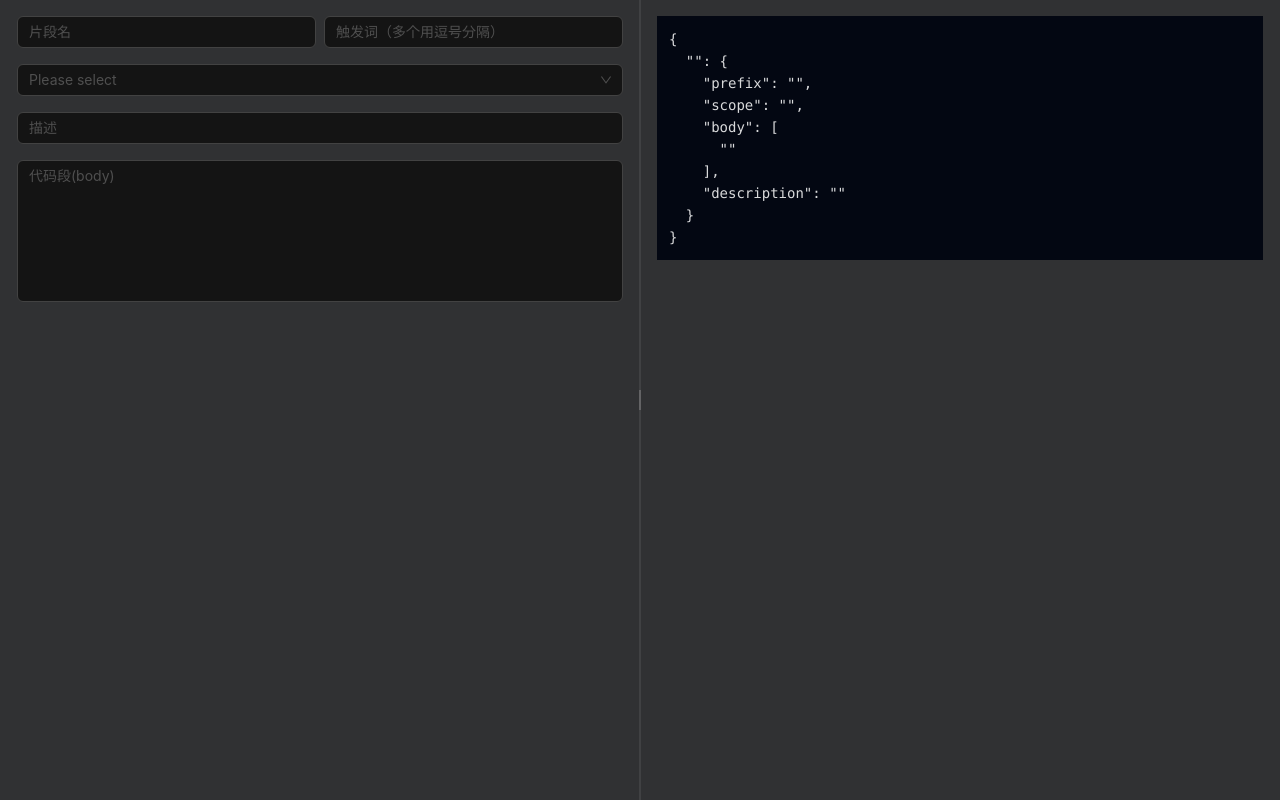
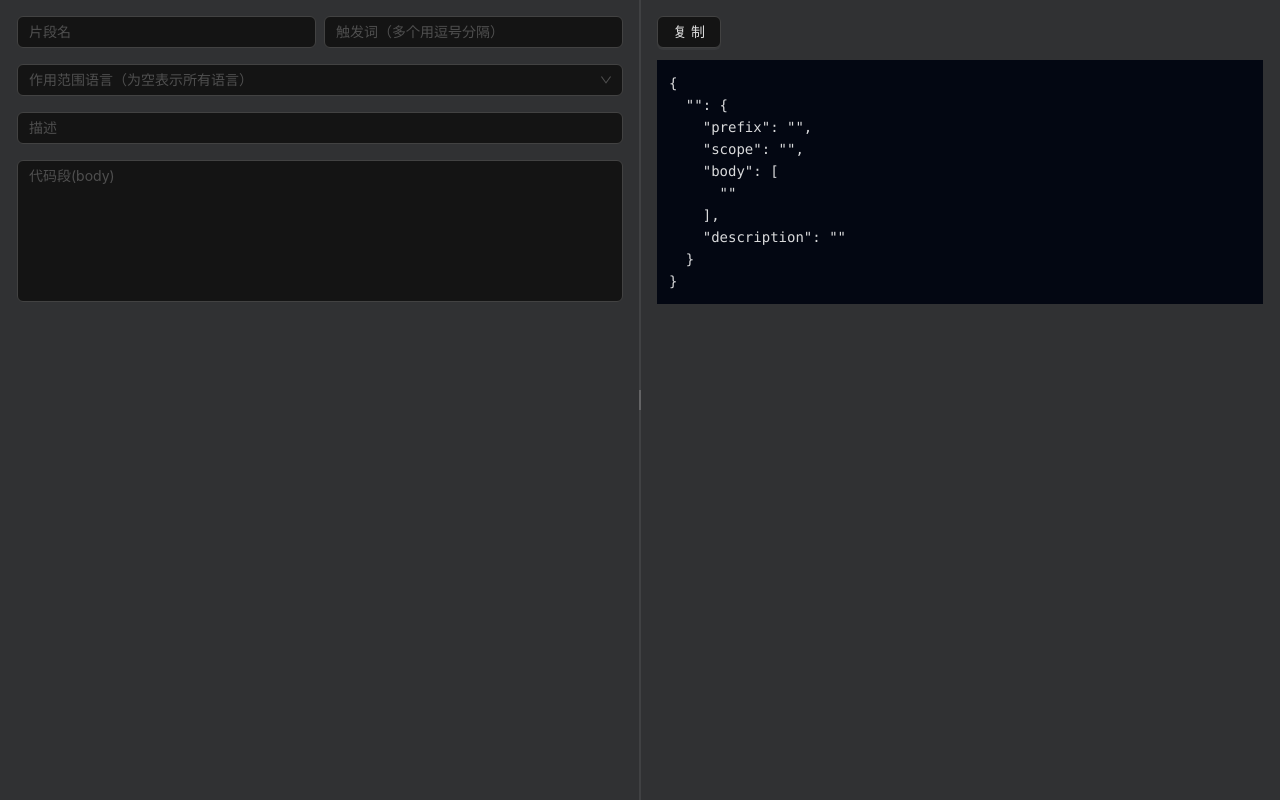
Before and after one commit to x-255/vscode-snippets-gen, a React (Vite) app: page / in a window 1280 px wide. Built offline with nearby package versions, Linux system fonts and the light colour scheme.

Commit message:
✨ feat: copy

```diff
--- a/package.json
+++ b/package.json
@@ -10,6 +10,8 @@
     "preview": "vite preview"
   },
   "dependencies": {
+    "@ant-design/icons": "~5.6.1",
+    "@ant-design/v5-patch-for-react-19": "^1.0.3",
     "@monaco-editor/react": "^4.7.0",
     "@tailwindcss/vite": "^4.1.12",
     "antd": "^5.27.1",
--- a/src/App.tsx
+++ b/src/App.tsx
@@ -18,7 +18,7 @@ function App() {
         algorithm: theme.darkAlgorithm,
       }}
     >
-      <div className="container mx-auto h-screen">
+      <div className="h-screen">
         <Splitter className="shadow-xl">
           <Splitter.Panel defaultSize="50%" min="20%" max="70%">
             <SnippetForm data={snippetData} onChange={setSnippetData} />
--- a/src/components/snippet-form.tsx
+++ b/src/components/snippet-form.tsx
@@ -51,7 +51,7 @@ export default function SnippetForm({ data, onChange }: SnippetFormProps) {
         mode="multiple"
         allowClear
         style={{ width: '100%' }}
-        placeholder="Please select"
+        placeholder="作用范围语言（为空表示所有语言）"
         onChange={(value) => handleInputChange('scope', value.join(','))}
         options={scopeOptions}
       />
--- a/src/components/snippet-result.tsx
+++ b/src/components/snippet-result.tsx
@@ -1,4 +1,7 @@
+import { Button } from 'antd'
 import type { SnippetData } from './snippet-form'
+import { CheckOutlined } from '@ant-design/icons'
+import { useState } from 'react'
 
 interface SnippetResultProps {
   data: SnippetData
@@ -19,10 +22,24 @@ function snippetData2vscodeJson(data: SnippetData) {
 export default function SnippetResult({ data }: SnippetResultProps) {
   const formattedData = snippetData2vscodeJson(data)
   const outputData = JSON.stringify(formattedData, null, 2)
+  const [copied, setCopied] = useState(false)
+
+  const handleCopy = async () => {
+    await navigator.clipboard.writeText(outputData)
+    setCopied(true)
+    setTimeout(() => setCopied(false), 2500)
+  }
 
   return (
     <div className="p-4">
-      <pre className="bg-gray-950 p-3">{outputData}</pre>
+      <Button
+        onClick={handleCopy}
+        icon={copied ? <CheckOutlined /> : null}
+        iconPosition="end"
+      >
+        {copied ? '已复制' : '复制'}
+      </Button>
+      <pre className="bg-gray-950 p-3 mt-3 overflow-x-auto">{outputData}</pre>
     </div>
   )
 }
--- a/src/main.tsx
+++ b/src/main.tsx
@@ -1,7 +1,8 @@
+import '@ant-design/v5-patch-for-react-19'
 import { StrictMode } from 'react'
 import { createRoot } from 'react-dom/client'
+import App from './App.tsx'
 import './index.css'
-import App from './App.tsx'
 
 createRoot(document.getElementById('root')!).render(
   <StrictMode>
```
Also changed, not shown: 1 other file (tests, documents, lock files or other folders).
